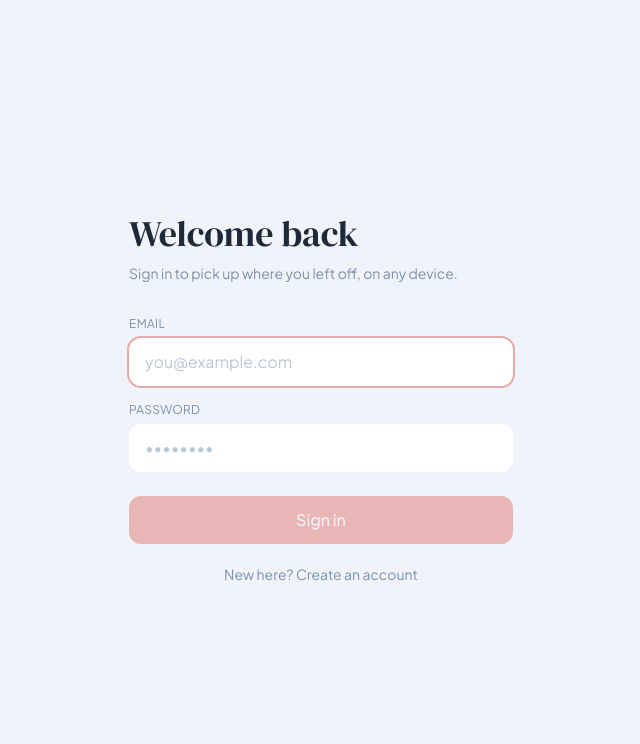
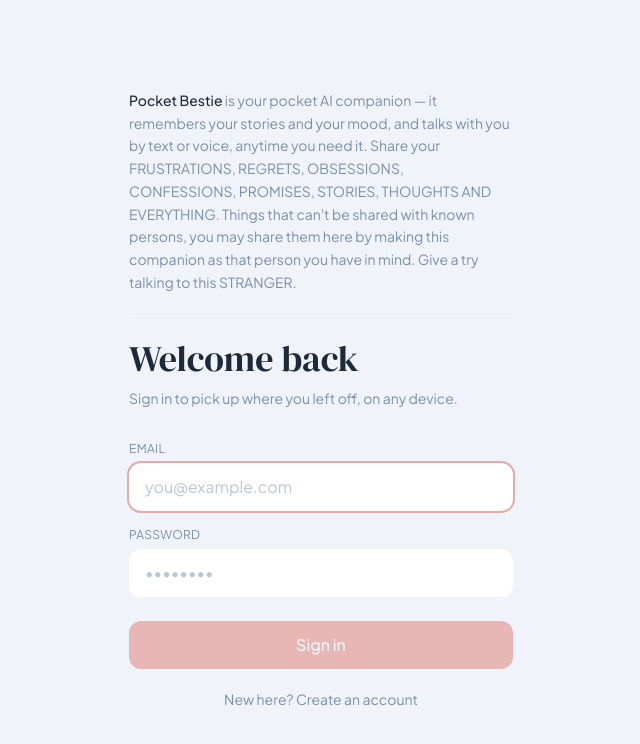
Before and after one commit to rramukprivate1/Bestie, a React (Vite) app in the folder frontend/: page / in a window 1280 px wide. Shown: the top 744 px of the page, without its empty margins (319-959 px from the left). Built offline with nearby package versions, Linux system fonts and the light colour scheme; no server answers.

Commit message:
summary about the app in login page

```diff
--- a/frontend/src/components/LoginScreen.jsx
+++ b/frontend/src/components/LoginScreen.jsx
@@ -52,6 +52,15 @@
         transition={{ duration: 0.5, ease: 'easeOut' }}
         className="max-w-sm mx-auto w-full"
       >
+      <div className="mb-6 pb-5 border-b border-surface-2">
+  <p className="text-sm text-muted leading-relaxed">
+    <span className="text-cream font-medium">Pocket Bestie</span> is your pocket AI companion — it remembers your
+    stories and your mood, and talks with you by text or voice, anytime you need it.
+    Share your FRUSTRATIONS, REGRETS, OBSESSIONS, CONFESSIONS, PROMISES, STORIES, THOUGHTS AND EVERYTHING.
+    Things that can't be shared with known persons, you may share them here by making this companion as that person you have in mind.
+    Give a try talking to this STRANGER.
+  </p>
+</div>
         <h1 className="font-display text-4xl text-cream mb-2">{isSignup ? 'Create your account' : 'Welcome back'}</h1>
         <p className="text-muted mb-8 text-sm leading-relaxed">
           {isSignup
```
